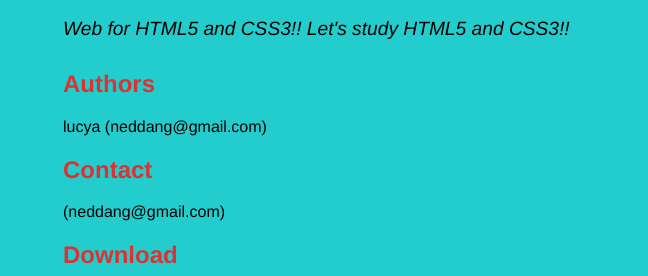
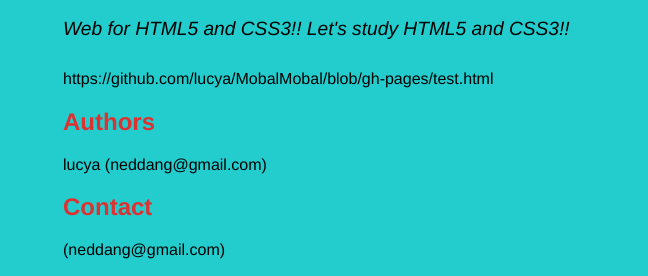
Before and after one commit to lucya/MobalMobal, a plain HTML site: page index.html in a window 1280 px wide. Shown: the part 123-399 px from the top of the page, 227-875 px from the left. Drawn offline with Linux system fonts and the light colour scheme; grey boxes are pictures that could not be loaded.

Commit message:
Update index.html

```diff
--- a/index.html
+++ b/index.html
@@ -49,7 +49,9 @@
       Web for HTML5 and CSS3!!
       Let's study HTML5 and CSS3!!
     </div>
-
+   <div>
+   https://github.com/lucya/MobalMobal/blob/gh-pages/test.html
+   </div>
 
 
 
```
